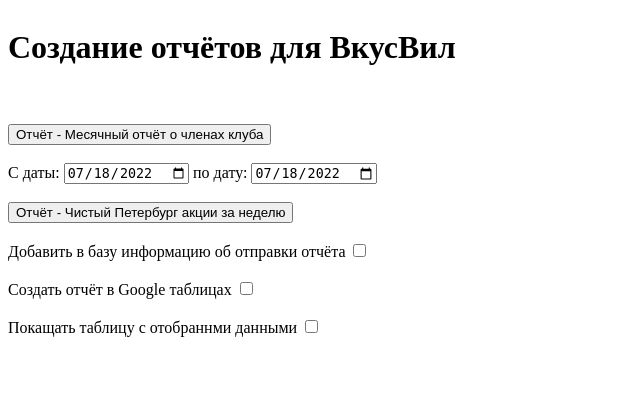
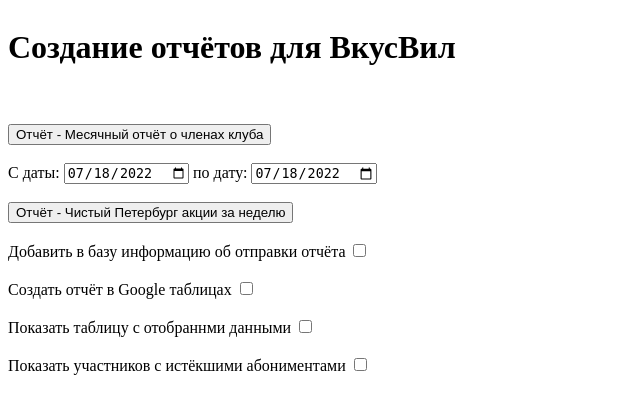
Before and after one commit to VitalikOk/Glandia_site, a Django app: page /vv_reports_menu/ in a window 1280 px wide. Shown: the top 414 px of the page, without its empty margins (0-640 px from the left). Run offline with Django 4.2, Linux system fonts and the light colour scheme; parts of the project's set-up code (start-up, migrations or seed data) failed here and were passed over.

Commit message:
add check box for display or not expired in vv report

```diff
--- a/vv_reports/templates/vv_reports/vv_events_visits_report.html
+++ b/vv_reports/templates/vv_reports/vv_events_visits_report.html
@@ -15,7 +15,6 @@
         <br>Количество участников {{ memb_count }} (уникальность место-участник)
         <br>Количество бонусов {{ bonus_count }}</h3>
         <br><br>
-        <h3><br>Истёк срок абонимента</h3>
         {{ expire|safe }}
         <br><br>
         {{ data_event|safe }}
--- a/vv_reports/templates/vv_reports/vv_reports_menu.html
+++ b/vv_reports/templates/vv_reports/vv_reports_menu.html
@@ -37,8 +37,11 @@
                     <label for="gs_create">Создать отчёт в Google таблицах</label>
                     <input type="checkbox" id="gs_create" name="gs_create">
                     <br><br>
-                    <label for="report_data">Покащать таблицу с отобраннми данными</label>
+                    <label for="report_data">Показать таблицу с отобраннми данными</label>
                     <input type="checkbox" id="report_data" name="report_data">
+                    <br><br>
+                    <label for="expire_data">Показать участников с истёкшими абониментами</label>
+                    <input type="checkbox" id="expire_data" name="expire_data">
                 </form>
             </div>
     </div>
--- a/vv_reports/views.py
+++ b/vv_reports/views.py
@@ -204,6 +204,7 @@
 
         gs_link = ''
         data_event = ''
+        expire_data = ''
         memb_count = 0
         bonus_count = 0
         all_points_data = pd.DataFrame()
@@ -298,8 +299,11 @@
                 'bonus_count': 0,
             }
 
-        if "add_rep_in_db" in request.POST:
+        if 'add_rep_in_db' in request.POST:
             dbf.add_sent_report_vv(report_log)
+        if 'expire_data' in request.POST:
+            expire_data = '<br><h3>Истёк срок абонимента</h3><br>'
+            expire_data += mf.disply_table_html(expire)
 
         context = {
             'start_date': start_date,
@@ -309,7 +313,7 @@
             'bonus_count': report_log['bonus_count'],
             'data_event': data_event,
             'vv_rep_events': gs_data_disp,
-            'expire': mf.disply_table_html(expire),
+            'expire': expire_data,
             'message': message,
             'gs_link': gs_link,
         }
```
